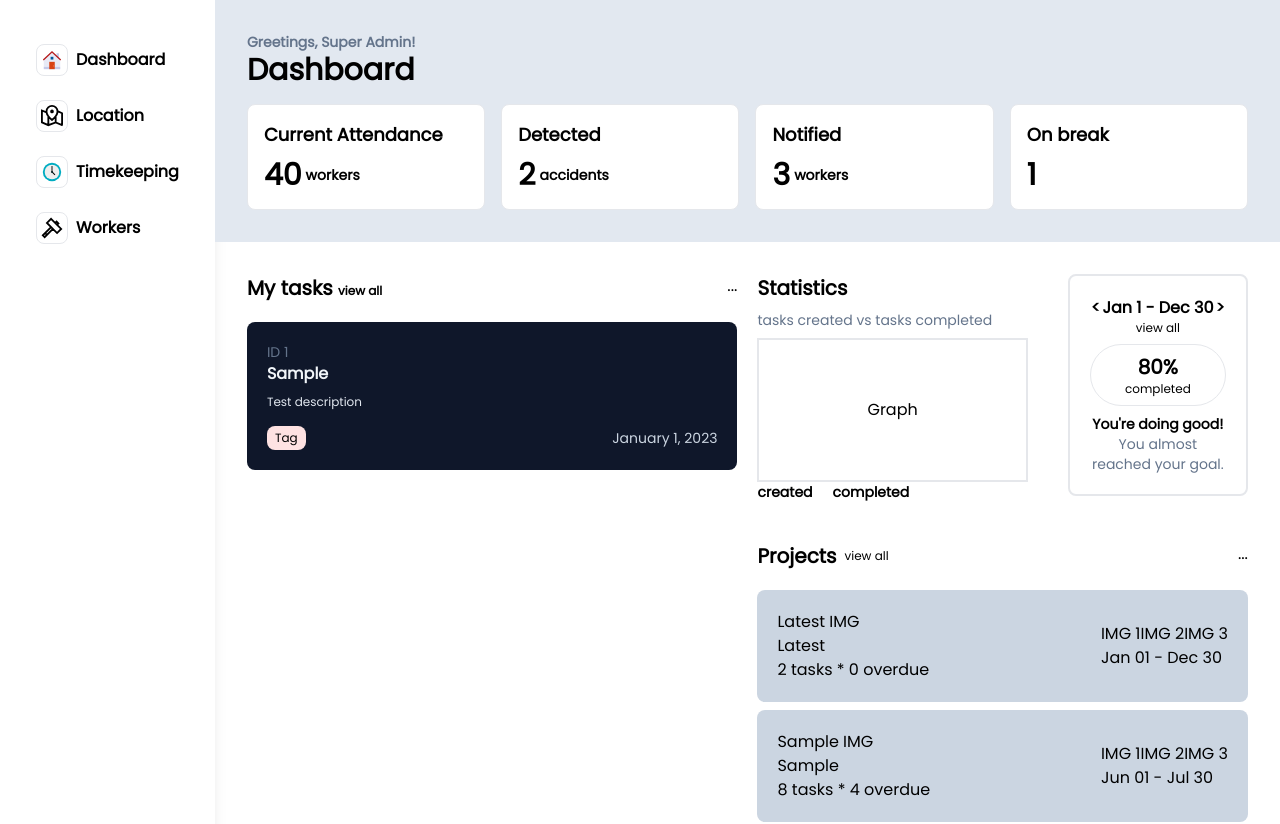
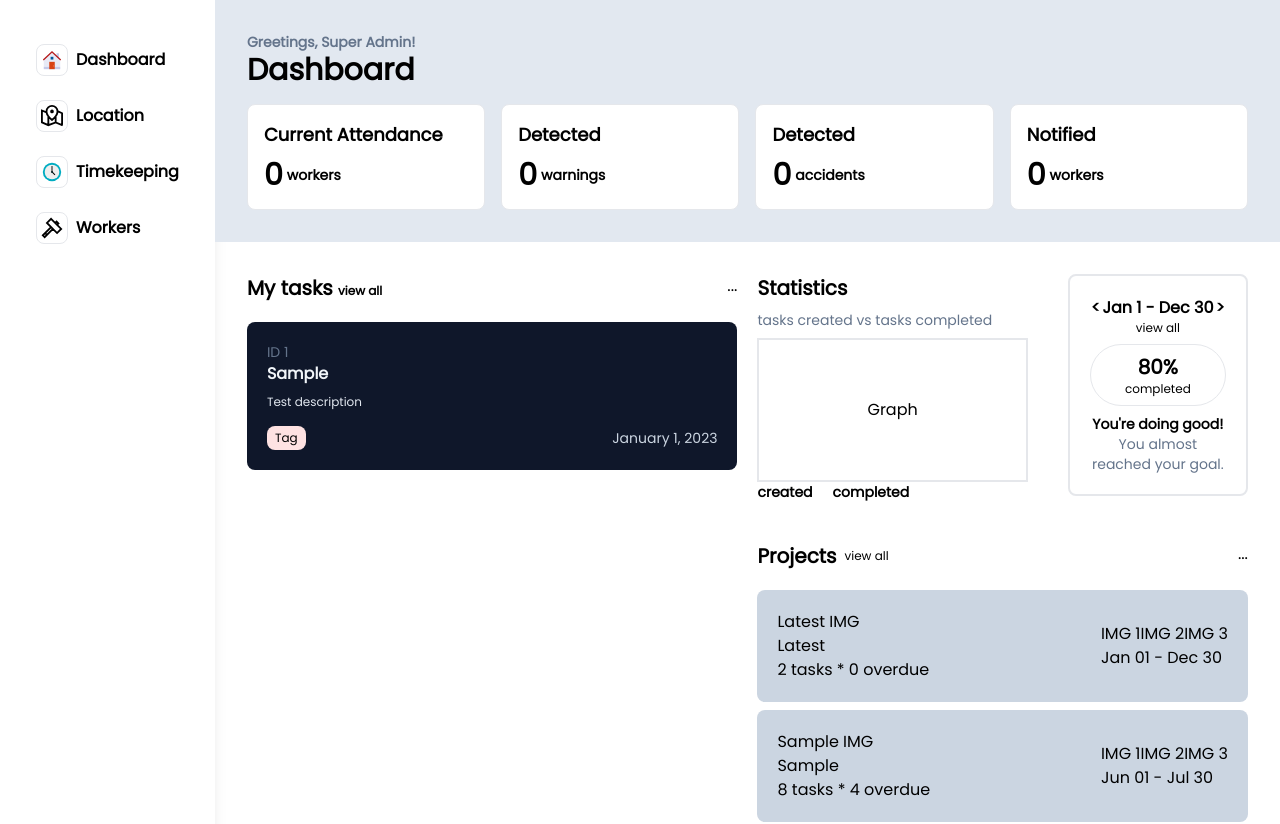
Before and after one commit to joeseffdl/Thesis, a Next.js app: page / in a window 1280 px wide. Shown: the top 824 px of the page. Built offline with nearby package versions, Linux system fonts and the light colour scheme; no server answers; the database is empty; sample sign-in values are in the browser's storage.

Commit message:
Fetch data from database to dashboard

```diff
--- a/app/components/SubHeader.tsx
+++ b/app/components/SubHeader.tsx
@@ -1,37 +1,97 @@
-import Link from "next/link";
+"use client"
+
+import Link from "next/link"
+import { ref, onValue, update } from "firebase/database"
+import { db } from "../../utils/firebase"
+import { useState, useEffect, useMemo } from "react"
 
 type SubSectionProps = {
-  title: string;
-  value: number;
-  suffix?: string;
-};
+  title: string
+  value: number
+  suffix?: string
+}
+
+type SubHeaderProps = {
+  id: string
+  loggedTimeIn?: number
+  name?: string
+  role?: string
+  scheduledTimeOut?: number
+  notified: boolean
+  status: string
+}
 
 function SubSection({ title, value, suffix }: SubSectionProps) {
   return (
-    <div className="flex flex-col gap-2 bg-white border p-4 rounded-lg w-full hover:text-white hover:bg-blue-950 duration-150">
+    <div className="flex flex-col gap-2 bg-white border p-4 rounded-lg w-full hover:text-white hover:bg-blue-950 duration-75">
       <h3 className="text-lg">{title}</h3>
       <h2 className="text-3xl flex items-center gap-1">
         {value} <span className="text-sm">{suffix}</span>
       </h2>
     </div>
-  );
+  )
 }
 
 export default function SubHeader() {
+  const [subHeaderData, setSubHeaderData] = useState([])
+  const [accidents, setAccidents] = useState(0)
+  const [warnings, setWarnings] = useState(0)
+  const [workers, setWorkers] = useState(0)
+  const [notifiedWorkers, setNotifiedWorkers] = useState(0)
+
+  function getAccidents() {
+    const accidents = Object.values(subHeaderData).filter(
+      (data: SubHeaderProps) => data.status === "danger"
+    )
+    setAccidents(accidents.length)
+  }
+
+  function getWarnings() {
+    const warnings = Object.values(subHeaderData).filter(
+      (data: SubHeaderProps) => data.status === "warning"
+    )
+    setWarnings(warnings.length)
+  }
+
+  function getNotifiedWorkers() {
+    const notifiedWorkers = Object.values(subHeaderData).filter(
+      (data: SubHeaderProps) => data.notified === true
+    )
+    setNotifiedWorkers(notifiedWorkers.length)
+  }
+
+  useEffect(() => {
+    const subHeaderRef = ref(db, "timelogs")
+    onValue(subHeaderRef, (snapshot) => {
+      const data = snapshot.val()
+      if (data !== null) {
+        const subHeaderArray = Object.values(data)
+        setSubHeaderData(subHeaderArray as any)
+      }
+    })
+  }, [])
+
+  useEffect(() => {
+    setWorkers(subHeaderData.length)
+    getAccidents()
+    getWarnings()
+    getNotifiedWorkers()
+  }, [subHeaderData])
+
   return (
     <section className="flex flex-col justify-between lg:flex-row gap-4 mt-4 font-semibold">
       <Link href="/logs" className="w-full hover:bg-blue-950 ">
-        <SubSection title="Current Attendance" value={40} suffix="workers" />
+        <SubSection title="Current Attendance" value={workers} suffix="workers" />
       </Link>
       <Link href="/workers" className="w-full hover:bg-blue-950 ">
-        <SubSection title="Detected" value={2} suffix="accidents" />
+        <SubSection title="Detected" value={warnings} suffix="warnings" />
       </Link>
       <Link href="/location" className="w-full hover:bg-blue-950 ">
-        <SubSection title="Notified" value={3} suffix="workers" />
+        <SubSection title="Detected" value={accidents} suffix="accidents" />
       </Link>
-      <Link href="workers" className="w-full hover:bg-blue-950 ">
-        <SubSection title="On break" value={1} />
+      <Link href="/workers" className="w-full hover:bg-blue-950 ">
+        <SubSection title="Notified" value={notifiedWorkers} suffix="workers" />
       </Link>
     </section>
-  );
+  )
 }
--- a/app/logs/WeatherHeader.tsx
+++ b/app/logs/WeatherHeader.tsx
@@ -59,7 +59,7 @@ export default function WeatherHeader() {
               type="submit"
               className={`bg-black px-2 h-10 ${
                 isLoading ? "opacity-50" : ""
-              } hover:scale-105 duration-150`}
+              } hover:scale-105 duration-75`}
               disabled={isLoading}
             >
               Search
```
